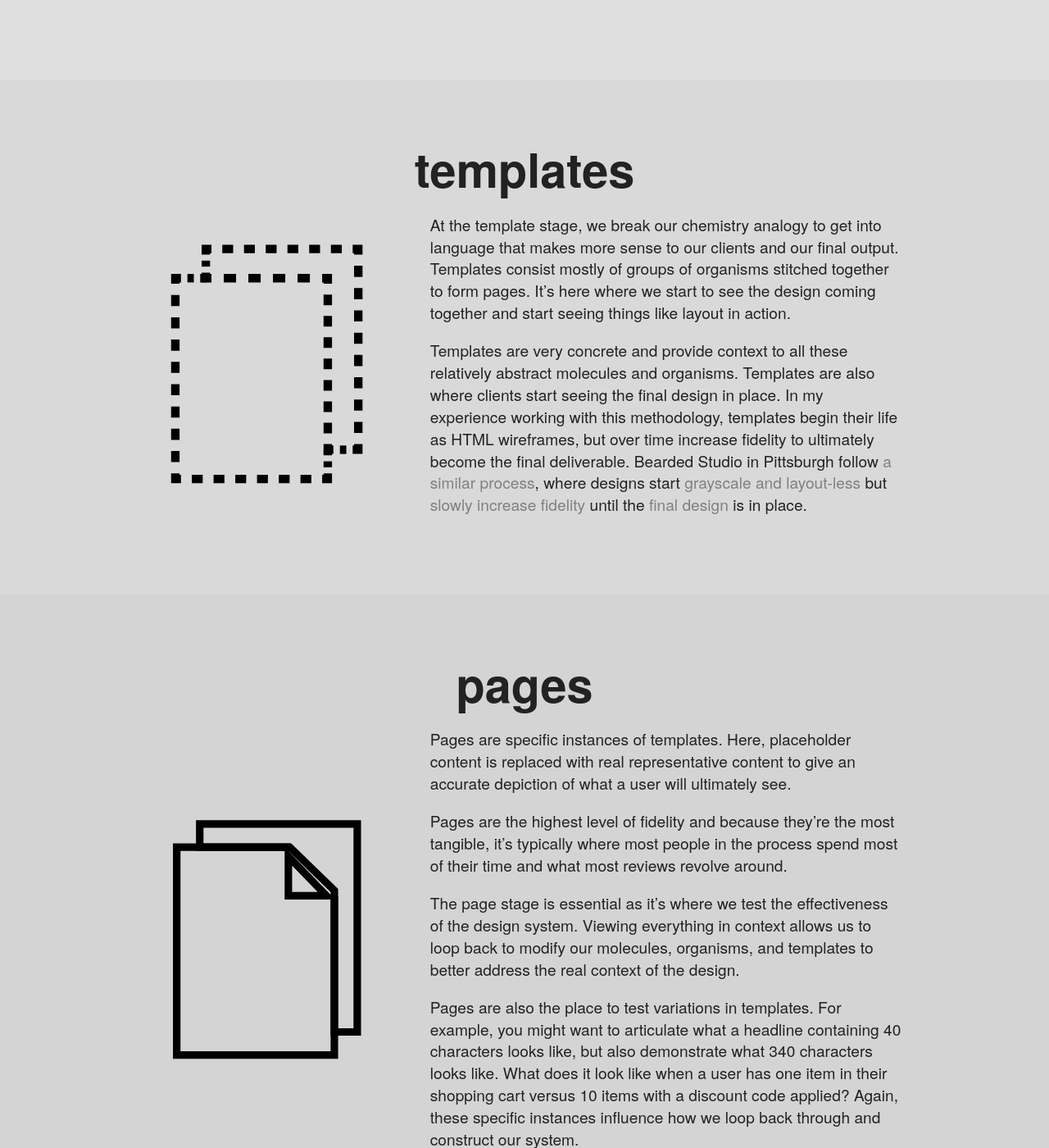
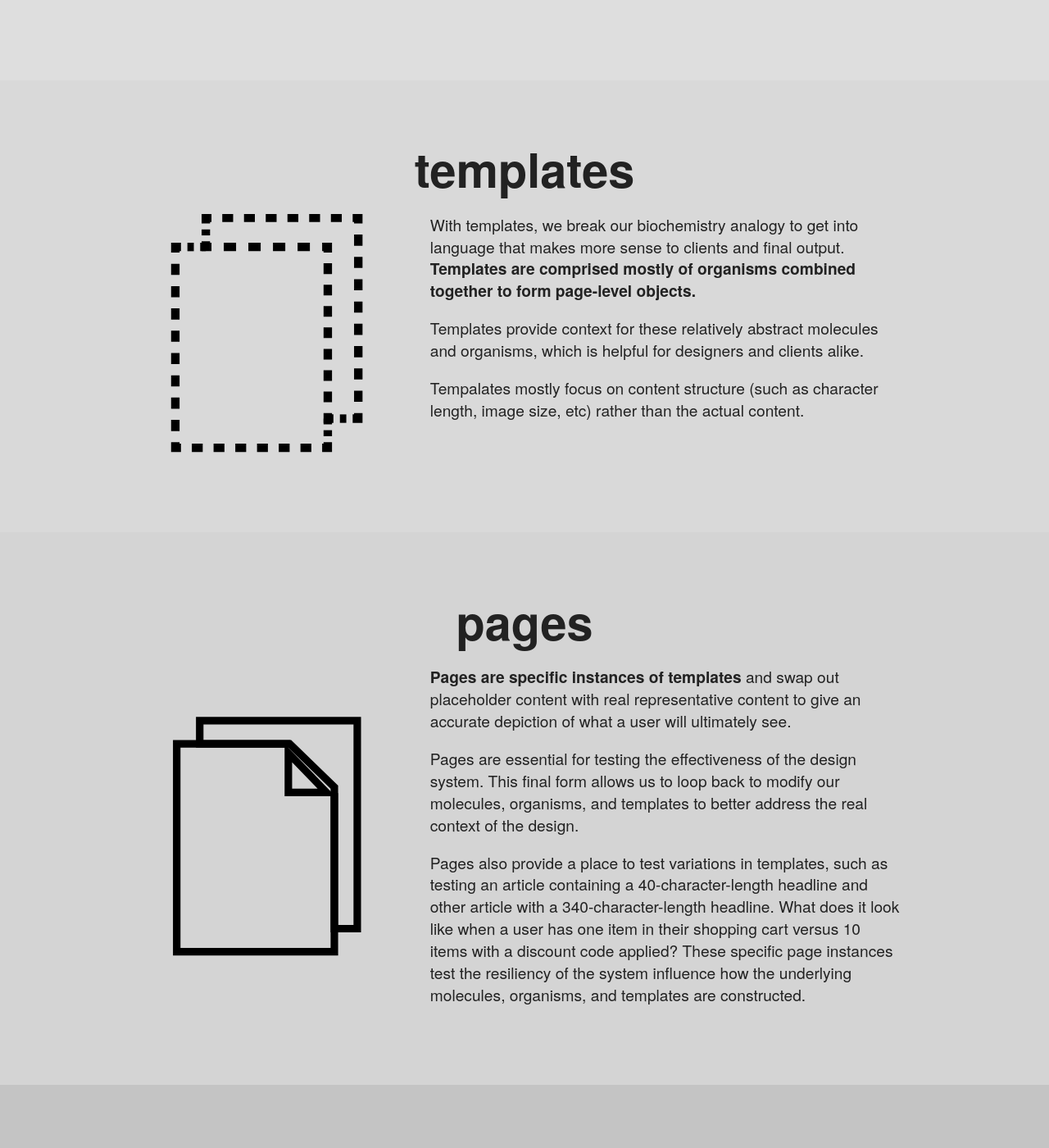
Before and after one commit to pattern-lab/website, a Jekyll site: the page built from patternlabsite/about.html, in a window 1280 px wide and 1400 px high, scrolled down 2317 px. Shown: the whole window at 82% size. Built offline with Jekyll 4.4.1, drawn with Linux system fonts in a browser that asks for light colours; Markdown is read by kramdown in place of the engine named in the settings; comment, search, counter and statistics services are not loaded; some of the changed text lies outside the part shown.

Commit message:
About copy and homepage link swap

```diff
--- a/patternlabsite/about.html
+++ b/patternlabsite/about.html
@@ -39,7 +39,7 @@ title: About Pattern Lab and Atomic Design
       </li>
     </ol>
 
-    <p class="intro">There are five distinct levels in atomic design:</p>
+    <p class="intro">There are five distinct stages in atomic design:</p>
 </section>
 
 <section class="section section-short section-2" id="atoms">
@@ -91,10 +91,9 @@ title: About Pattern Lab and Atomic Design
         <img src="assets/icon-template.svg" alt="Atom"  class="section-icon" />
 
         <div class="section-text">
-            <p>At the template stage, we break our chemistry analogy to get into language that makes more sense to our clients and our final output. Templates consist mostly of groups of organisms stitched together to form pages. It’s here where we start to see the design coming together and start seeing things like layout in action.
-            </p>
-            <p>Templates are very concrete and provide context to all these relatively abstract molecules and organisms. Templates are also where clients start seeing the final design in place. In my experience working with this methodology, templates begin their life as HTML wireframes, but over time increase fidelity to ultimately become the final deliverable. Bearded Studio in Pittsburgh follow <a href="http://alistapart.com/article/responsive-comping-obtaining-signoff-with-mockups" title="http://alistapart.com/article/responsive-comping-obtaining-signoff-with-mockups">a similar process</a>, where designs start <a href="http://aafh-css.heroku.com/wireframes-no-mq" title="http://aafh-css.heroku.com/wireframes-no-mq">grayscale and layout-less</a> but <a href="http://aafh-css.heroku.com/wireframes" title="http://aafh-css.heroku.com/wireframes">slowly</a> <a href="http://aafh-css.heroku.com/v1" title="http://aafh-css.heroku.com/v1">increase</a> <a href="http://aafh-css.heroku.com/v2" title="http://aafh-css.heroku.com/v2">fidelity</a> until the <a href="http://aafh-css.heroku.com/v5" title="http://aafh-css.heroku.com/v5">final design</a> is in place.
-            </p>
+            <p>With templates, we break our biochemistry analogy to get into language that makes more sense to clients and final output. <strong>Templates are comprised mostly of organisms combined together to form page-level objects.</strong></p>
+            <p>Templates provide context for these relatively abstract molecules and organisms, which is helpful for designers and clients alike.</p>
+            <p>Tempalates mostly focus on content structure (such as character length, image size, etc) rather than the actual content.</p>
         </div>
     </div>
 </section>
@@ -105,12 +104,9 @@ title: About Pattern Lab and Atomic Design
         <img src="assets/icon-page.svg" alt="Atom"  class="section-icon" />
 
         <div class="section-text">
-            <p>Pages are specific instances of templates. Here, placeholder content is replaced with real representative content to give an accurate depiction of what a user will ultimately see.</p>
-            <p>Pages are the highest level of fidelity and because they’re the most tangible, it’s typically where most people in the process spend most of their time and what most reviews revolve around.
-            </p>
-            <p>The page stage is essential as it’s where we test the effectiveness of the design system. Viewing everything in context allows us to loop back to modify our molecules, organisms, and templates to better address the real context of the design.
-            </p>
-            <p>Pages are also the place to test variations in templates. For example, you might want to articulate what a headline containing 40 characters looks like, but also demonstrate what 340 characters looks like. What does it look like when a user has one item in their shopping cart versus 10 items with a discount code applied? Again, these specific instances influence how we loop back through and construct our system. </p>
+            <p><strong>Pages are specific instances of templates</strong> and swap out placeholder content with real representative content to give an accurate depiction of what a user will ultimately see.</p>
+            <p>Pages are essential for testing the effectiveness of the design system. This final form allows us to loop back to modify our molecules, organisms, and templates to better address the real context of the design.</p>
+            <p>Pages also provide a place to test variations in templates, such as testing an article containing a 40-character-length headline and other article with a 340-character-length headline. What does it look like when a user has one item in their shopping cart versus 10 items with a discount code applied? These specific page instances test the resiliency of the system influence how the underlying molecules, organisms, and templates are constructed. </p>
         </div>
     </div>
 </section>
--- a/patternlabsite/index.html
+++ b/patternlabsite/index.html
@@ -29,7 +29,7 @@
       <section class="section section-1">
         <div class="logo-container">
           <h1 class="logo"><span class="atom"></span> Pattern Lab</h1>
-          <p class="tagline">Create <a href="http://bradfrostweb.com/blog/post/atomic-web-design/" rel="external" target="_blank">atomic design</a>  systems</p>
+          <p class="tagline">Create <a href="/about.html" rel="external">atomic design</a>  systems</p>
         </div><!--end logo-container-->
 
         <ol class="atomic-design">
```
